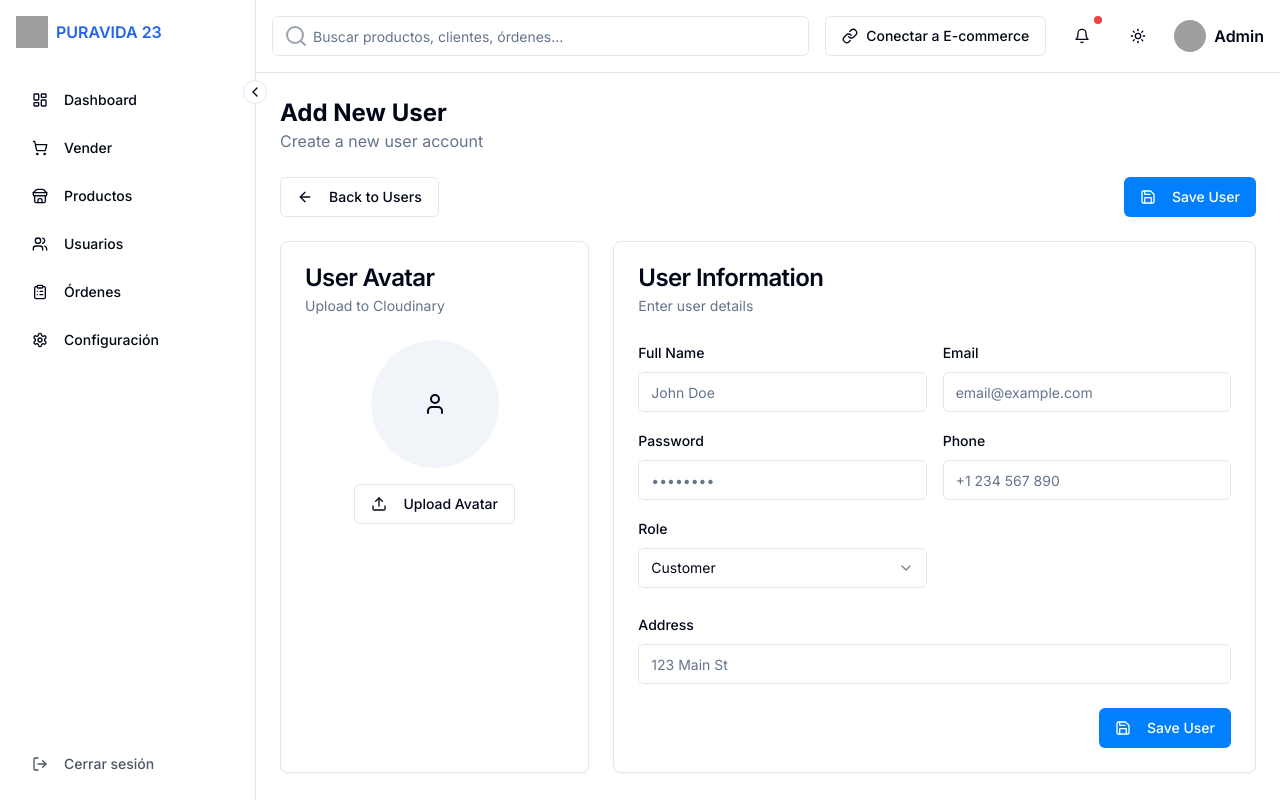
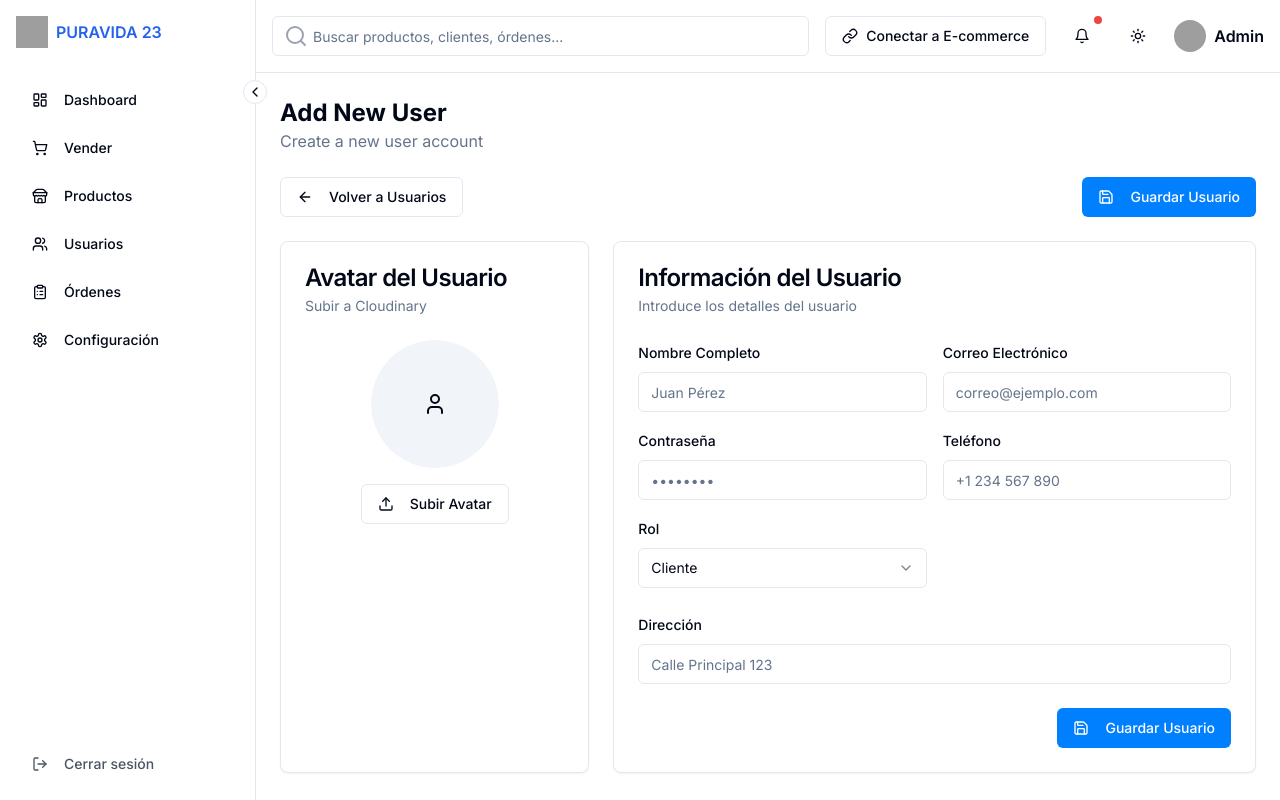
Before and after one commit to politologod/puravida_admin, a Next.js app: page /users/new in a window 1280 px wide. Built offline with nearby package versions, Linux system fonts and the light colour scheme; grey boxes are pictures that could not be loaded.

Commit message:
Translate edit user page content to Spanish; update error messages and user form props accordingly

```diff
--- a/app/users/[id]/edit/page.tsx
+++ b/app/users/[id]/edit/page.tsx
@@ -6,30 +6,26 @@ import { UserForm } from "@/components/user-form"
 import { getUserById, updateUser } from "@/lib/api"
 import { useParams } from "next/navigation"
 
-
 export default function EditUserPage() {
   const { id } = useParams<{ id: string }>();
-  //const { id } = useParams() as { id: string | undefined };
   const [userData, setUserData] = useState(null)
   const [loading, setLoading] = useState(true)
   const [error, setError] = useState<string | null>(null)
   const params = useParams();
-  console.log('params:', params);
+  console.log('parámetros:', params);
 
-
-  // 👈 DEBUG CRÍTICO
   const gettingUser = async () => {
     try {
       setLoading(true)
       if (!id) {
-        throw new Error("User ID is undefined");
+        throw new Error("El ID del usuario no está definido");
       }
       const user = await getUserById(id);
       setUserData(user)
       setLoading(false)
     } catch (error) {
-      console.error("Error fetching user data:", error)
-      setError("Error fetching user data")
+      console.error("Error al obtener los datos del usuario:", error)
+      setError("Error al obtener los datos del usuario")
       setLoading(false)
     }
   }
@@ -41,12 +37,6 @@ export default function EditUserPage() {
   }, [id])
 
 
-  const handleUserUpdate = async (updatedUser: any, id: any) => {
-    const update = updateUser(id, updatedUser)
-    console.log("User updated:", update)
-  }
-
-
   return (
     <div className="flex h-screen bg-background">
       <SidebarNav />
@@ -54,13 +44,13 @@ export default function EditUserPage() {
         <Header />
         <div className="flex-1 overflow-auto p-6">
           <div className="mb-6">
-            <h1 className="text-2xl font-bold">Edit User</h1>
-            <p className="text-muted-foreground">Update user information</p>
+            <h1 className="text-2xl font-bold">Editar Usuario</h1>
+            <p className="text-muted-foreground">Actualizar información del usuario</p>
           </div>
 
-          {loading && <p className="text-muted-foreground">Loading...</p>}
+          {loading && <p className="text-muted-foreground">Cargando...</p>}
           {error && <p className="text-red-500">{error}</p>}
-          {userData && <UserForm user={userData} />}
+          {userData && <UserForm user={userData} idUser={id} />}
         </div>
       </div>
     </div>
--- a/components/user-form.tsx
+++ b/components/user-form.tsx
@@ -1,7 +1,6 @@
 "use client"
-
-import type React from "react"
-import { useState } from "react"
+import { useEffect, useState } from "react"
+import Link from "next/link"
 import { useRouter } from "next/navigation"
 import { zodResolver } from "@hookform/resolvers/zod"
 import { useForm } from "react-hook-form"
@@ -14,25 +13,17 @@ import { Select, SelectContent, SelectItem, SelectTrigger, SelectValue } from "@
 import { Card, CardContent, CardFooter, CardHeader, CardTitle, CardDescription } from "@/components/ui/card"
 import { Avatar, AvatarFallback, AvatarImage } from "@/components/ui/avatar"
 import { toast } from "@/components/ui/use-toast"
-import { createUser, updateUser } from "@/lib/api"
+import { createUser, updateUser, deleteUser } from "@/lib/api"
 
-// Esquema para creación de usuario
 const createUserSchema = z.object({
-  name: z.string().min(2, {
-    message: "Name must be at least 2 characters.",
-  }),
-  email: z.string().email({
-    message: "Please enter a valid email address.",
-  }),
-  password: z.string().min(6, {
-    message: "Password must be at least 6 characters.",
-  }),
+  name: z.string().min(2, { message: "El nombre debe tener al menos 2 caracteres." }),
+  email: z.string().email({ message: "Por favor, introduce una dirección de correo válida." }),
+  password: z.string().min(6, { message: "La contraseña debe tener al menos 6 caracteres." }),
   phone: z.string().optional(),
   address: z.string().optional(),
   role: z.enum(["admin", "vendor", "customer"]),
 })
 
-// Esquema para actualización de usuario (sin password obligatorio)
 const updateUserSchema = createUserSchema.omit({ password: true }).extend({
   password: z.string().min(6).optional().or(z.literal("")),
 })
@@ -41,13 +32,13 @@ type UserFormValues = z.infer<typeof createUserSchema>
 
 interface UserFormProps {
   user?: any
+  idUser: string
 }
 
-export function UserForm({ user }: UserFormProps) {
+export function UserForm({ user, idUser }: UserFormProps) {
   const router = useRouter()
   const [cloudinaryUrl, setCloudinaryUrl] = useState<string>(user?.profilePicture || "")
   const [isUploading, setIsUploading] = useState(false)
-
   const form = useForm<UserFormValues>({
     resolver: zodResolver(user ? (updateUserSchema as z.ZodType<UserFormValues>) : createUserSchema),
     defaultValues: user
@@ -86,11 +77,11 @@ export function UserForm({ user }: UserFormProps) {
 
       const data = await response.json()
       setCloudinaryUrl(data.secure_url)
-      toast({ title: "Avatar uploaded successfully" })
+      toast({ title: "Avatar subido exitosamente" })
     } catch (error) {
       toast({
-        title: "Error uploading avatar",
-        description: "Could not upload image to Cloudinary",
+        title: "Error al subir el avatar",
+        description: "No se pudo subir la imagen a Cloudinary",
         variant: "destructive",
       })
     } finally {
@@ -100,39 +91,42 @@ export function UserForm({ user }: UserFormProps) {
 
   const onSubmit = async (data: UserFormValues) => {
     try {
-      // Armamos el payload sin incluir campos vacíos
       const userData: any = {
         ...data,
         phone: data.phone || undefined,
         address: data.address || undefined,
       }
 
-      // Solo incluimos profilePicture si se subió una imagen
       if (cloudinaryUrl) {
         userData.profilePicture = cloudinaryUrl
       }
 
       if (user) {
         await updateUser(user.id, userData)
-        toast({ title: "User updated successfully" })
+        toast({ title: "Usuario actualizado exitosamente" })
       } else {
         await createUser(userData)
-        toast({ title: "User created successfully" })
+        toast({ title: "Usuario creado exitosamente" })
       }
 
       router.push("/users")
     } catch (error) {
       toast({
-        title: "Error saving user",
-        description: error instanceof Error ? error.message : "Unknown error",
+        title: "Error al guardar el usuario",
+        description: error instanceof Error ? error.message : "Error desconocido",
         variant: "destructive",
       })
     }
   }
 
-  const handleDelete = async () => {
-    // Implementa la lógica de eliminación según necesites
-    router.push("/users")
+  // Función para eliminar el usuario
+  const handleUserDelete = async () => {
+      const response = await deleteUser(idUser)
+      if(!response.ok) {
+        console.error("Error al eliminar el usuario: ", response)
+      }
+      console.log("Usuario eliminado exitosamente")
+      router.push("/users")
   }
 
   return (
@@ -140,18 +134,18 @@ export function UserForm({ user }: UserFormProps) {
       <div className="flex items-center justify-between">
         <Button variant="outline" onClick={() => router.push("/users")}>
           <ArrowLeft className="mr-2 h-4 w-4" />
-          Back to Users
+          Volver a Usuarios
         </Button>
         <div className="flex gap-2">
           {user && (
-            <Button variant="destructive" onClick={handleDelete}>
+            <Button variant="destructive" onClick={handleUserDelete}>
               <Trash2 className="mr-2 h-4 w-4" />
-              Delete User
+              Eliminar Usuario
             </Button>
           )}
           <Button onClick={form.handleSubmit(onSubmit)}>
             <Save className="mr-2 h-4 w-4" />
-            Save User
+            Guardar Usuario
           </Button>
         </div>
       </div>
@@ -159,8 +153,8 @@ export function UserForm({ user }: UserFormProps) {
       <div className="grid grid-cols-1 lg:grid-cols-3 gap-6">
         <Card>
           <CardHeader>
-            <CardTitle>User Avatar</CardTitle>
-            <CardDescription>Upload to Cloudinary</CardDescription>
+            <CardTitle>Avatar del Usuario</CardTitle>
+            <CardDescription>Subir a Cloudinary</CardDescription>
           </CardHeader>
           <CardContent className="flex flex-col items-center">
             <Avatar className="h-32 w-32 mb-4">
@@ -181,7 +175,7 @@ export function UserForm({ user }: UserFormProps) {
             <Button variant="outline" asChild disabled={isUploading}>
               <label htmlFor="avatar-upload" className="cursor-pointer">
                 <Upload className="mr-2 h-4 w-4" />
-                {isUploading ? "Uploading..." : "Upload Avatar"}
+                {isUploading ? "Subiendo..." : "Subir Avatar"}
               </label>
             </Button>
           </CardContent>
@@ -190,8 +184,8 @@ export function UserForm({ user }: UserFormProps) {
         <div className="lg:col-span-2">
           <Card>
             <CardHeader>
-              <CardTitle>User Information</CardTitle>
-              <CardDescription>Enter user details</CardDescription>
+              <CardTitle>Información del Usuario</CardTitle>
+              <CardDescription>Introduce los detalles del usuario</CardDescription>
             </CardHeader>
             <CardContent>
               <Form {...form}>
@@ -202,9 +196,9 @@ export function UserForm({ user }: UserFormProps) {
                       name="name"
                       render={({ field }) => (
                         <FormItem>
-                          <FormLabel>Full Name</FormLabel>
+                          <FormLabel>Nombre Completo</FormLabel>
                           <FormControl>
-                            <Input placeholder="John Doe" {...field} />
+                            <Input placeholder="Juan Pérez" {...field} />
                           </FormControl>
                           <FormMessage />
                         </FormItem>
@@ -216,9 +210,9 @@ export function UserForm({ user }: UserFormProps) {
                       name="email"
                       render={({ field }) => (
                         <FormItem>
-                          <FormLabel>Email</FormLabel>
+                          <FormLabel>Correo Electrónico</FormLabel>
                           <FormControl>
-                            <Input placeholder="email@example.com" {...field} />
+                            <Input placeholder="correo@ejemplo.com" {...field} />
                           </FormControl>
                           <FormMessage />
                         </FormItem>
@@ -231,13 +225,9 @@ export function UserForm({ user }: UserFormProps) {
                         name="password"
                         render={({ field }) => (
                           <FormItem>
-                            <FormLabel>Password</FormLabel>
+                            <FormLabel>Contraseña</FormLabel>
                             <FormControl>
-                              <Input
-                                type="password"
-                                placeholder="••••••••"
-                                {...field}
-                              />
+                              <Input type="password" placeholder="••••••••" {...field} />
                             </FormControl>
                             <FormMessage />
                           </FormItem>
@@ -250,7 +240,7 @@ export function UserForm({ user }: UserFormProps) {
                       name="phone"
                       render={({ field }) => (
                         <FormItem>
-                          <FormLabel>Phone</FormLabel>
+                          <FormLabel>Teléfono</FormLabel>
                           <FormControl>
                             <Input placeholder="+1 234 567 890" {...field} />
                           </FormControl>
@@ -264,20 +254,17 @@ export function UserForm({ user }: UserFormProps) {
                       name="role"
                       render={({ field }) => (
                         <FormItem>
-                          <FormLabel>Role</FormLabel>
-                          <Select
-                            onValueChange={field.onChange}
-                            defaultValue={field.value}
-                          >
+                          <FormLabel>Rol</FormLabel>
+                          <Select onValueChange={field.onChange} defaultValue={field.value}>
                             <FormControl>
                               <SelectTrigger>
-                                <SelectValue placeholder="Select role" />
+                                <SelectValue placeholder="Seleccionar rol" />
                               </SelectTrigger>
                             </FormControl>
                             <SelectContent>
-                              <SelectItem value="admin">Admin</SelectItem>
-                              <SelectItem value="vendor">Staff</SelectItem>
-                              <SelectItem value="customer">Customer</SelectItem>
+                              <SelectItem value="admin">Administrador</SelectItem>
+                              <SelectItem value="vendor">Personal</SelectItem>
+                              <SelectItem value="customer">Cliente</SelectItem>
                             </SelectContent>
                           </Select>
                           <FormMessage />
@@ -291,9 +278,9 @@ export function UserForm({ user }: UserFormProps) {
                     name="address"
                     render={({ field }) => (
                       <FormItem>
-                        <FormLabel>Address</FormLabel>
+                        <FormLabel>Dirección</FormLabel>
                         <FormControl>
-                          <Input placeholder="123 Main St" {...field} />
+                          <Input placeholder="Calle Principal 123" {...field} />
                         </FormControl>
                         <FormMessage />
                       </FormItem>
@@ -305,7 +292,7 @@ export function UserForm({ user }: UserFormProps) {
             <CardFooter className="flex justify-end">
               <Button onClick={form.handleSubmit(onSubmit)}>
                 <Save className="mr-2 h-4 w-4" />
-                Save User
+                Guardar Usuario
               </Button>
             </CardFooter>
           </Card>
```
